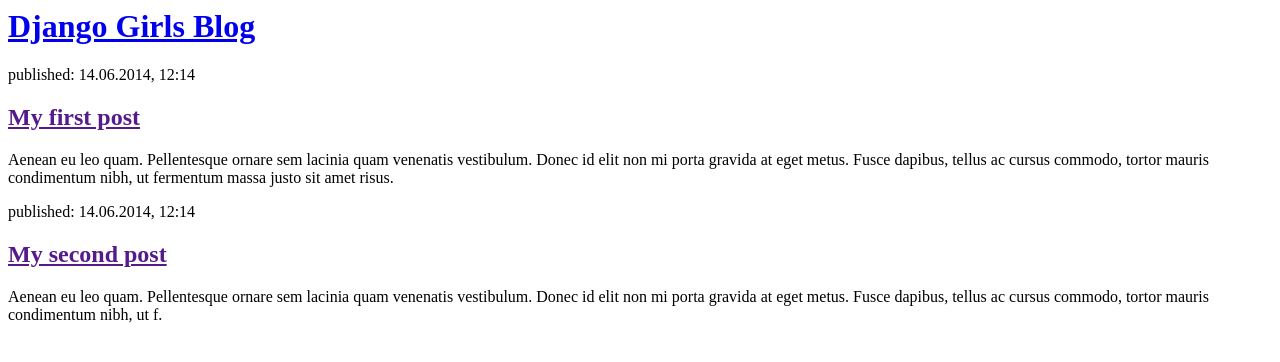
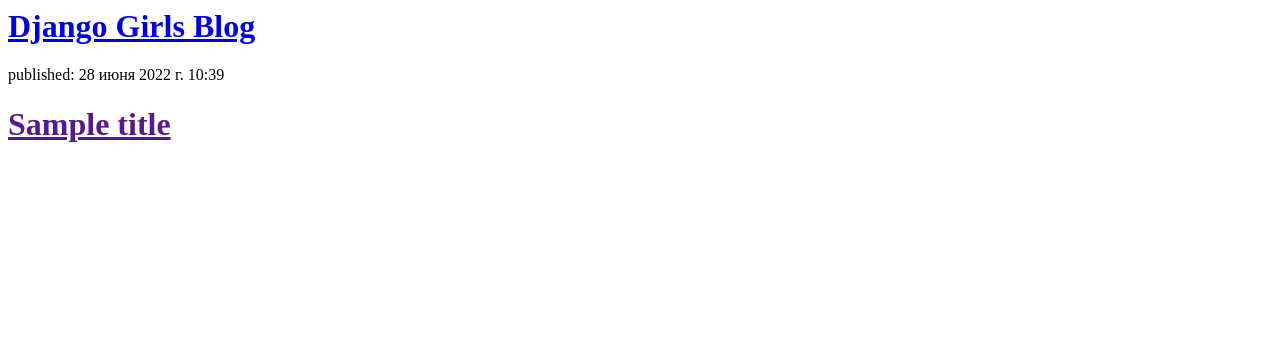
Before and after one commit to SweetKitt/djangogirl, a Django app: page / in a window 1280 px wide. Shown: the top 362 px of the page. Run offline with Django 4.2, Linux system fonts and the light colour scheme; data comes from the database, SQL or seed files in the repository; both versions use the stored data as it was after the commit.

Commit message:
Modified templates to display posts from database

```diff
--- a/djangogirls/main/templates/main/post_list.html
+++ b/djangogirls/main/templates/main/post_list.html
@@ -6,17 +6,12 @@
         <div>
             <h1><a href="/">Django Girls Blog</a></h1>
         </div>
-
+        {% for post in posts %}
         <div>
-            <p>published: 14.06.2014, 12:14</p>
-            <h2><a href="">My first post</a></h2>
-            <p>Aenean eu leo quam. Pellentesque ornare sem lacinia quam venenatis vestibulum. Donec id elit non mi porta gravida at eget metus. Fusce dapibus, tellus ac cursus commodo, tortor mauris condimentum nibh, ut fermentum massa justo sit amet risus.</p>
+            <p>published: {{ post.published_date }}</p>
+            <h1><a href="">{{ post.title }}</a> </h1>
+            <p>{{ post.text|linebreaksbr }}</p>
         </div>
-
-        <div>
-            <p>published: 14.06.2014, 12:14</p>
-            <h2><a href="">My second post</a></h2>
-            <p>Aenean eu leo quam. Pellentesque ornare sem lacinia quam venenatis vestibulum. Donec id elit non mi porta gravida at eget metus. Fusce dapibus, tellus ac cursus commodo, tortor mauris condimentum nibh, ut f.</p>
-        </div>
+            {% endfor %}
     </body>
 </html>
--- a/djangogirls/main/views.py
+++ b/djangogirls/main/views.py
@@ -1,4 +1,8 @@
 from django.shortcuts import render
+from .models import Post
+from django.utils import timezone
+
 
 def post_list(request):
-    return render(request, 'main/post_list.html', {})
+    posts = Post.objects.filter(published_date__lte=timezone.now()).order_by('published_date')
+    return render(request, 'main/post_list.html', {'posts': posts})
```
Also changed, not shown: djangogirls/db.sqlite3.
